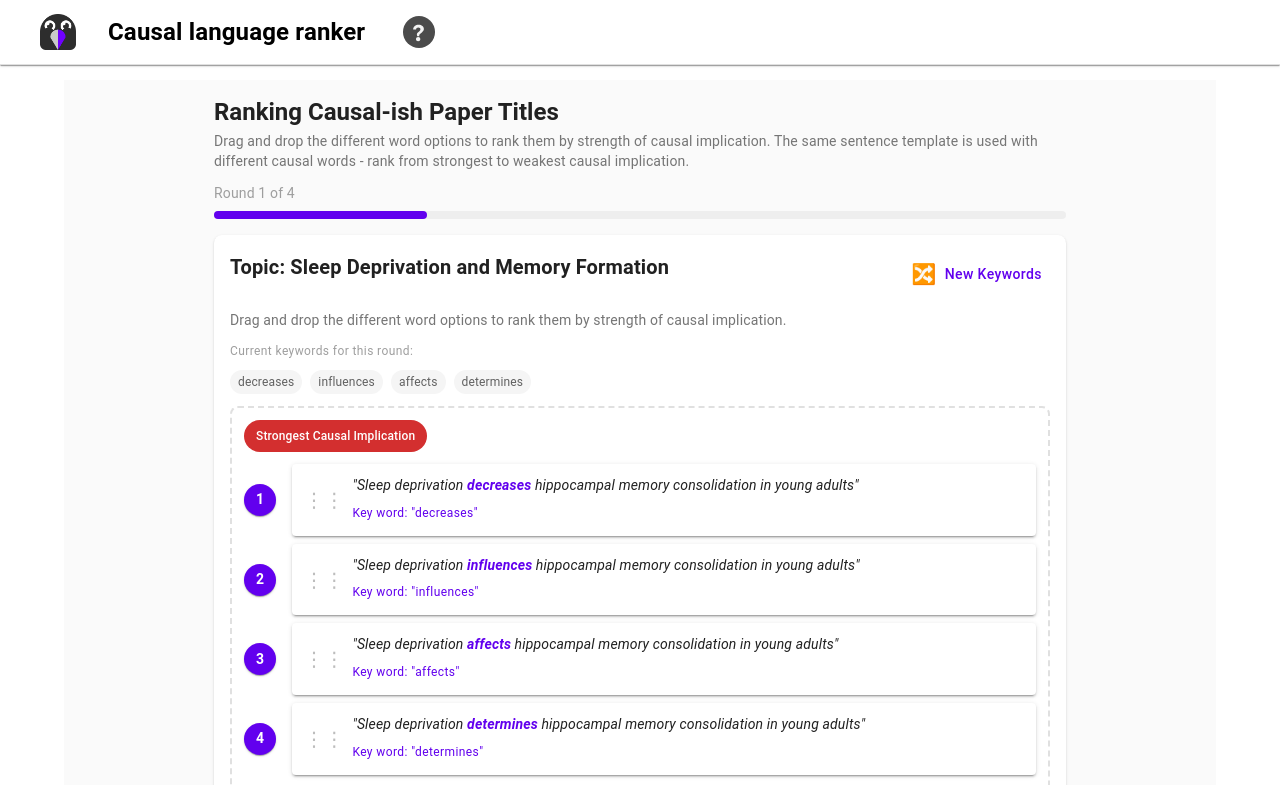
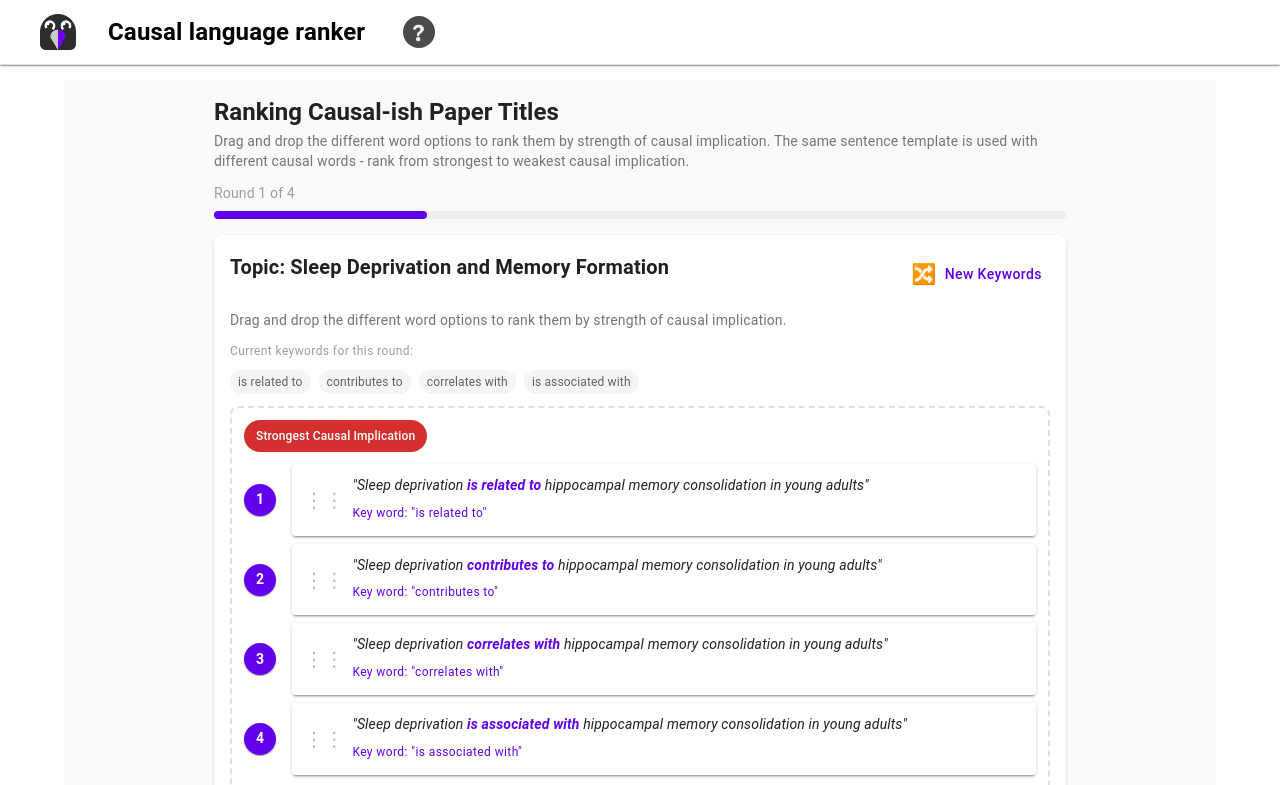
Before and after one commit to c4r-dev/jhuvt-caus-cau-lang-v0, a Next.js app: page / in a window 1280 px wide. Shown: the top 785 px of the page. Built offline with nearby package versions, Linux system fonts and the light colour scheme.

Commit message:
adding 15 changed key words

```diff
--- a/app/page.js
+++ b/app/page.js
@@ -21,28 +21,23 @@ import {
 } from '@mui/material';
 
 const CausalRankingPage = () => {
-  // All available causal keywords
+  // Updated keywords list from screenshot (15 total)
   const [allKeyWords] = useState([
+    "affects",
     "is associated with",
+    "contributes to",
+    "correlates with",
+    "decreases",
+    "enhances",
+    "impacts",
     "impairs",
+    "induces",
     "influences",
-    "affects",
-    "causes",
-    "leads to",
-    "results in",
-    "triggers",
-    "induces",
-    "prevents",
-    "enhances",
-    "reduces",
-    "increases",
-    "decreases",
-    "correlates with",
+    "is linked to",
+    "mediates",
     "predicts",
-    "determines",
-    "contributes to",
-    "facilitates",
-    "inhibits"
+    "is related to",
+    "triggers"
   ]);
 
   // Define all rounds data
@@ -78,9 +73,9 @@ const CausalRankingPage = () => {
   const [debugMode, setDebugMode] = useState(false);
   const [roundHistory, setRoundHistory] = useState([]);
 
-  // Matrix for storing pairwise comparisons
+  // Matrix for storing pairwise comparisons - updated to 15x15
   const [comparisonMatrix, setComparisonMatrix] = useState(() => {
-    const n = 20; // number of words
+    const n = 15; // updated number of words
     return Array(n).fill().map(() => Array(n).fill(0));
   });
 
@@ -216,14 +211,14 @@ const CausalRankingPage = () => {
   const testRankingScenario = () => {
     console.log('=== TESTING RANKING SCENARIO ===');
 
-    // Reset matrix for testing
-    const testMatrix = Array(20).fill().map(() => Array(20).fill(0));
+    // Reset matrix for testing - updated to 15x15
+    const testMatrix = Array(15).fill().map(() => Array(15).fill(0));
 
     // Simulate known rankings
     const testRounds = [
-      ['causes', 'influences', 'affects', 'correlates with'],
-      ['influences', 'causes', 'leads to', 'affects'],
-      ['causes', 'leads to', 'influences', 'triggers']
+      ['triggers', 'influences', 'affects', 'correlates with'],
+      ['influences', 'triggers', 'impacts', 'affects'],
+      ['triggers', 'impacts', 'influences', 'induces']
     ];
 
     console.log('Test rounds:', testRounds);
@@ -340,10 +335,10 @@ const CausalRankingPage = () => {
   };
 
   const handleStartNewSession = () => {
-    // Reset everything
+    // Reset everything - updated matrix dimensions
     setCurrentRound(0);
     setShowResults(false);
-    setComparisonMatrix(Array(20).fill().map(() => Array(20).fill(0)));
+    setComparisonMatrix(Array(15).fill().map(() => Array(15).fill(0)));
     setRoundHistory([]);
     const { allRoundsCards, allRoundsKeyWords } = initializeRounds();
     setAllCards(allRoundsCards);
```
Also changed, not shown: app/api/libs/mongodb.js (added, +13 -0 lines), app/api/matrix/route.js (added), app/api/models/Session.js (added).
